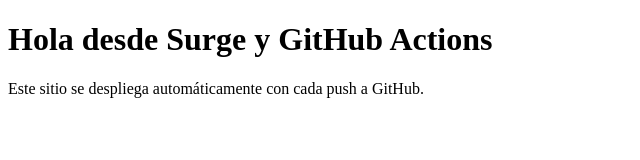
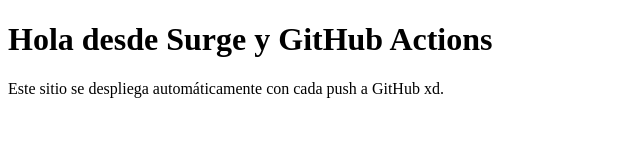
Before and after one commit to AikiYT/PrimerParcialElectiva2, a plain HTML site: page index.html in a window 1280 px wide. Shown: the full height of the page, 0-640 px from the left. Drawn offline with Linux system fonts and the light colour scheme.

```diff
--- a/index.html
+++ b/index.html
@@ -7,6 +7,6 @@
 </head>
 <body>
   <h1>Hola desde Surge y GitHub Actions</h1>
-  <p>Este sitio se despliega automáticamente con cada push a GitHub.</p>
+  <p>Este sitio se despliega automáticamente con cada push a GitHub xd.</p>
 </body>
 </html>
```
